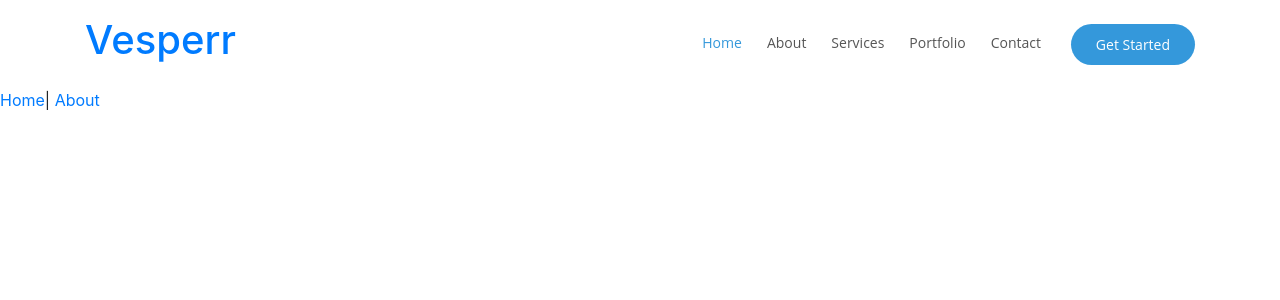
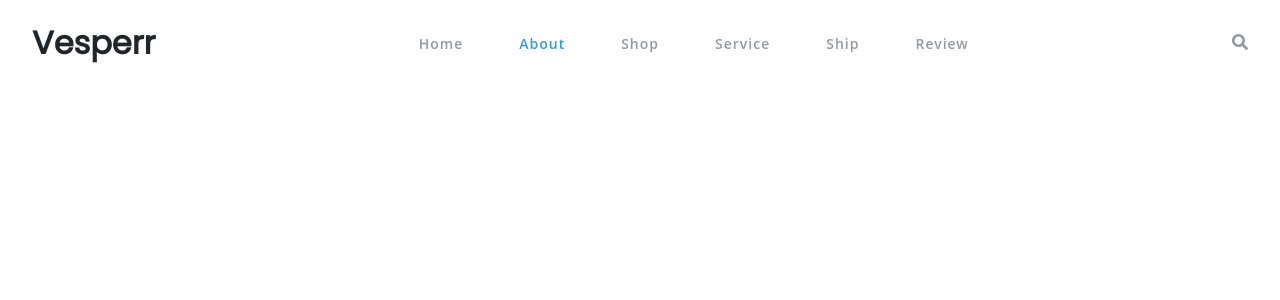
Before and after one commit to Nin10820/project-smarthome, a Vue app: page /about in a window 1280 px wide. Shown: the top 300 px of the page. Built offline with nearby package versions, Linux system fonts and the light colour scheme.

Commit message:
[ADD] NavBar

```diff
--- a/package.json
+++ b/package.json
@@ -8,6 +8,9 @@
     "lint": "vue-cli-service lint"
   },
   "dependencies": {
+    "@fortawesome/fontawesome-svg-core": "^1.2.28",
+    "@fortawesome/free-solid-svg-icons": "^5.13.0",
+    "@fortawesome/vue-fontawesome": "^0.1.10",
     "bootstrap": "^4.5.0",
     "core-js": "^3.6.5",
     "jquery": "^3.5.1",
@@ -16,6 +19,7 @@
     "vue-router": "^3.2.0"
   },
   "devDependencies": {
+    "@fortawesome/fontawesome-free": "^5.13.0",
     "@vue/cli-plugin-babel": "~4.4.0",
     "@vue/cli-plugin-eslint": "~4.4.0",
     "@vue/cli-plugin-router": "^4.4.4",
@@ -23,6 +27,8 @@
     "babel-eslint": "^10.1.0",
     "eslint": "^6.7.2",
     "eslint-plugin-vue": "^6.2.2",
+    "node-sass": "^4.14.1",
+    "sass-loader": "^8.0.2",
     "vue-template-compiler": "^2.6.11"
   },
   "eslintConfig": {
--- a/public/index.html
+++ b/public/index.html
@@ -6,6 +6,11 @@
     <meta name="viewport" content="width=device-width,initial-scale=1.0">
     <link rel="icon" href="<%= BASE_URL %>favicon.ico">
     <title><%= htmlWebpackPlugin.options.title %></title>
+
+
+    <link href="https://fonts.googleapis.com/css2?family=Roboto&display=swap" rel="stylesheet">
+
+
   </head>
   <body>
     <noscript>
--- a/src/App.vue
+++ b/src/App.vue
@@ -1,22 +1,29 @@
 <template>
   <div id="app">
-    <div id="nav">
     <Navbar></Navbar>
     <router-link to="/">Home</router-link>|
     <router-link to="/about">About</router-link>
-    </div>
     <router-view />
   </div>
 </template>
 
 <script>
-  import Navbar from './components/Navbar'
+import Navbar from "./components/Navbar";
 export default {
   components: {
     Navbar
-    }
-  }
+  },
+  methods: {
+    handleSCroll() {
+      console.log("a");
+    },
+  },
+
+};
 </script>
 
 <style>
+* {
+  font-family: "Roboto", sans-serif;
+}
 </style>
--- a/src/components/Navbar.vue
+++ b/src/components/Navbar.vue
@@ -1,51 +1,111 @@
 <template>
-  <div class="container">
-    <nav>
-      <div class="logo mr-auto">
-        <h1 class="text-light">
-          <a href="index.html">
-            <span>Vesperr</span>
-          </a>
-        </h1>
-      </div>
-      <ul class="nav-menu ">
-        <li class="active">
-          <a href="/" >Home</a>
-        </li>
-        <li>
-          <a href="/about" >About</a>
-        </li>
-        <li>
-          <a href="#services">Services</a>
-        </li>
-        <li>
-          <a href="#portfolio">Portfolio</a>
-        </li>
-        <li>
-          <a href="#contact">Contact</a>
-        </li>
-
-        <li class="get-started">
-          <a href="#about">Get Started</a>
+  <div class>
+    <nav  id="navbar">
+      <div class="logo">Vesperr</div>
+      <ul class="nav-menu">
+        <li v-for="(link, index) in navbarLinks" :key="link + index">
+          <router-link :to="link.path">{{link.name}}</router-link>
         </li>
       </ul>
+      <div class="buttons">
+        <span>
+          <i class="fas fa-search"></i>
+        </span>
+      </div>
     </nav>
   </div>
 </template>
+<script>
+export default {
+  data() {
+    return {
+      navbarLinks: [
+        {
+          name: "Home",
+          path: "/"
+        },
+        {
+          name: "About",
+          path: "/about"
+        },
+        {
+          name: "Shop",
+          path: "/shopping"
+        },
+        {
+          name: "Service",
+          path: "/service"
+        },
+        {
+          name: "Ship",
+          path: "/ship"
+        },
+        {
+          name: "Review",
+          path: "/review"
+        }
+      ]
+    };
+  },
+  methods: {
+    scrollClass() {
+      console.log("a");
+    },
+    updateScroll() {
+      // this.scrollPosition = window.scrollY;
+      let position = window.scrollY;
 
-<script>
-export default {};
+      if (position > 20) {
+        console.log("scrolled");
+        let el = document.getElementById('navbar')
+        el.classList.add('scrolled')
+      } else {
+        console.log("scroll");
+        let el = document.getElementById('navbar')
+        el.classList.remove('scrolled')
+      }
+    }
+  },
+  mounted() {
+    window.addEventListener("scroll", this.updateScroll);
+    console.log("connect");
+  }
+};
 </script>
 
-<style scoped>
+<style lang="scss" scoped>
+@import url("https://fonts.googleapis.com/css2?family=Poppins&family=Roboto&display=swap");
 /*--------------------------------------------------------------
 # Navigation Menu
 --------------------------------------------------------------*/
 /* Desktop Navigation */
 nav {
+  position: fixed;
+  width: 100%;
+  top: 0;
   display: flex;
   align-items: center;
-  margin: 1em 0;
+  justify-content: space-between;
+  padding: 1.2em 2em;
+  background: white;
+  transition: 0.5s;
+
+  .logo {
+    font-size: 2em;
+    font-weight: 600;
+    font-family: "Poppins", sans-serif;
+  }
+
+  .buttons {
+    span {
+      color: #919aa3;
+    }
+  }
+}
+
+nav.scrolled {
+  box-shadow: 0 0 18px -5px #919aa3;
+  transition: 0.5s;
 }
 
 .nav-menu,
@@ -53,7 +113,11 @@ nav {
   margin: 0;
   padding: 0;
   list-style: none;
-  display: flex
+  display: flex;
+
+  .router-link-exact-active {
+    color: #3498db;
+  }
 }
 
 .nav-menu > ul > li {
@@ -62,11 +126,13 @@ nav {
 
 .nav-menu a {
   position: relative;
-  color: #555555;
-  padding: 8px 0 12px 25px;
-  transition: 0.3s;
+  color: #919aa3;
+  padding: 0 2em;
+  transition: 0.5s;
   font-size: 14px;
   font-family: "Open Sans", sans-serif;
+  font-weight: 600;
+  letter-spacing: 1px;
 }
 
 .nav-menu a:hover,
--- a/src/main.js
+++ b/src/main.js
@@ -3,6 +3,8 @@ import App from './App.vue'
 import router from './router'
 import 'bootstrap'
 import 'bootstrap/dist/css/bootstrap.min.css'
+import '@fortawesome/fontawesome-free/css/all.css'
+import '@fortawesome/fontawesome-free/js/all.js'
 
 Vue.config.productionTip = false
 
--- a/src/router/index.js
+++ b/src/router/index.js
@@ -23,6 +23,7 @@ Vue.use(VueRouter)
 const router = new VueRouter({
   mode: 'history',
   base: process.env.BASE_URL,
+  linkActiveClass: 'active',
   routes
 })
 
--- a/src/views/About.vue
+++ b/src/views/About.vue
@@ -12,5 +12,4 @@
 </script>
 
 <style lang="scss" scoped>
-
 </style>
```
Also changed, not shown: src/components/HelloWorld.vue (+86 -17 lines), 1 other file (tests, documents, lock files or other folders). Lines whose indentation alone changed are shown as unchanged.
